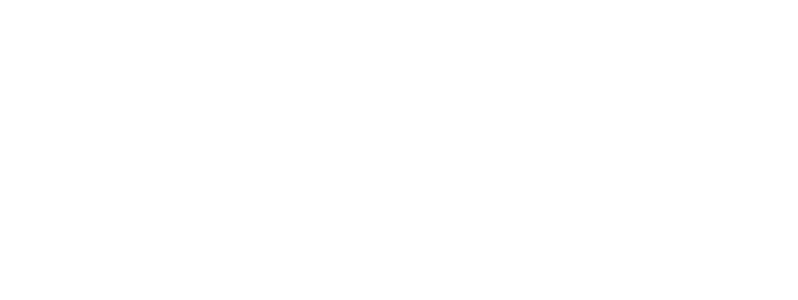
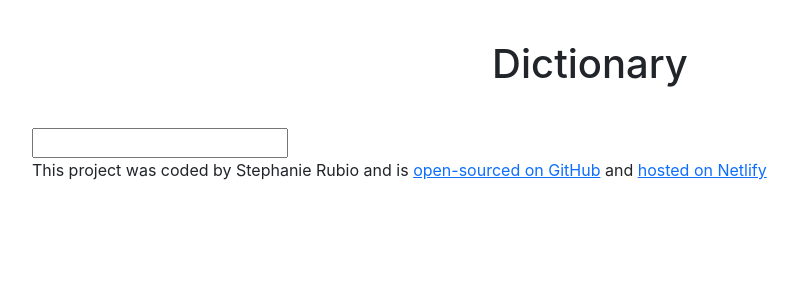
Before and after one commit to StephanieR20/dictionary-project, a React (Create React App) app: page / in a window 1280 px wide. Shown: the top 300 px of the page, without its empty margins (50-848 px from the left). Built offline with nearby package versions, Linux system fonts and the light colour scheme.

Commit message:
added search engine

```diff
--- a/src/App.css
+++ b/src/App.css
@@ -0,0 +1,9 @@
+.App-header {
+  text-align: center;
+  margin: 40px 0;
+}
+
+.app-footer {
+  text-align: center;
+  margin: 20px 0;
+}
--- a/src/App.js
+++ b/src/App.js
@@ -1,10 +1,28 @@
-
+import Dictionary from "./Dictionary";
 import './App.css';
 
 function App() {
   return (
     <div className="App">
-      <header className="App-header"> </header>
+      <div className="container">
+      <h1 className="App-header"> Dictionary</h1>
+      <main>
+        <Dictionary/>
+      </main>
+      <footer>
+         This project was coded by Stephanie Rubio
+          and is <a
+            href="https://github.com/StephanieR20/dictionary-project"
+            target="_blank"
+            rel="noopener noreferrer"
+          >open-sourced on GitHub
+          </a> and <a
+            href="https://silly-gates-e1c57f.netlify.app"
+            target="_blank"
+            rel="noopener noreferrer"
+          >hosted on Netlify </a>
+      </footer>
+    </div>
     </div>
   );
 }
--- /dev/null
+++ b/src/Dictionary.js
@@ -0,0 +1,26 @@
+import React, {useState} from "react";
+import "./Dictionary.css"
+
+
+export default function Dictionary(){
+
+    let [keyWord, setKeyword] = useState("");
+
+  function Search(event){
+      event.preventDefault();
+      alert(`Searching for ${keyWord} definition`)
+
+  }
+
+  function handleKeywordChange(event){
+      setKeyword(event.target.value);
+
+  }
+    return(
+        <div className="Dictionary">
+          <form onSubmit={Search}>
+              <input type="Search" onChange={handleKeywordChange}/>
+             </form>
+        </div>
+    );
+}
```
Also changed, not shown: src/Dictionary.css (added).
